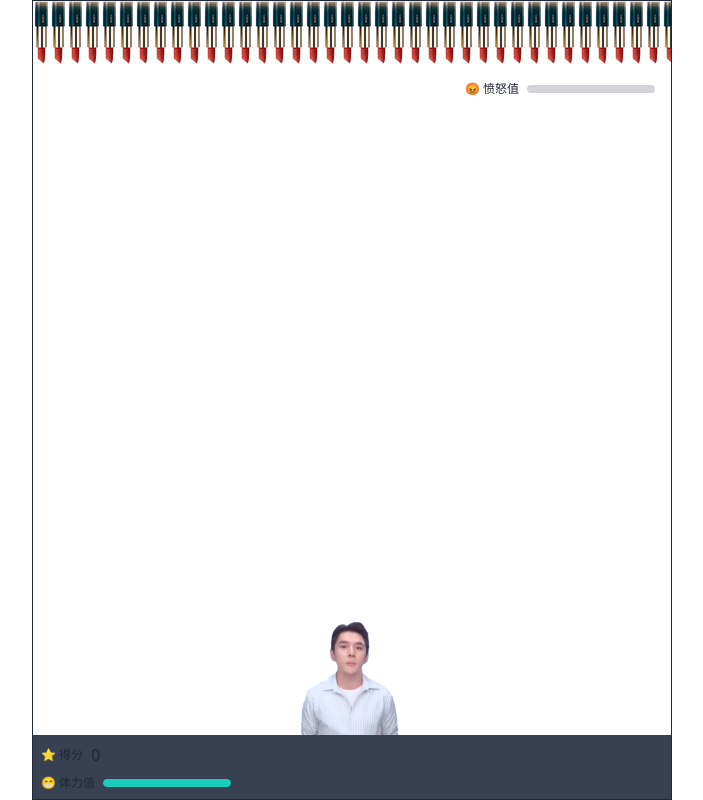
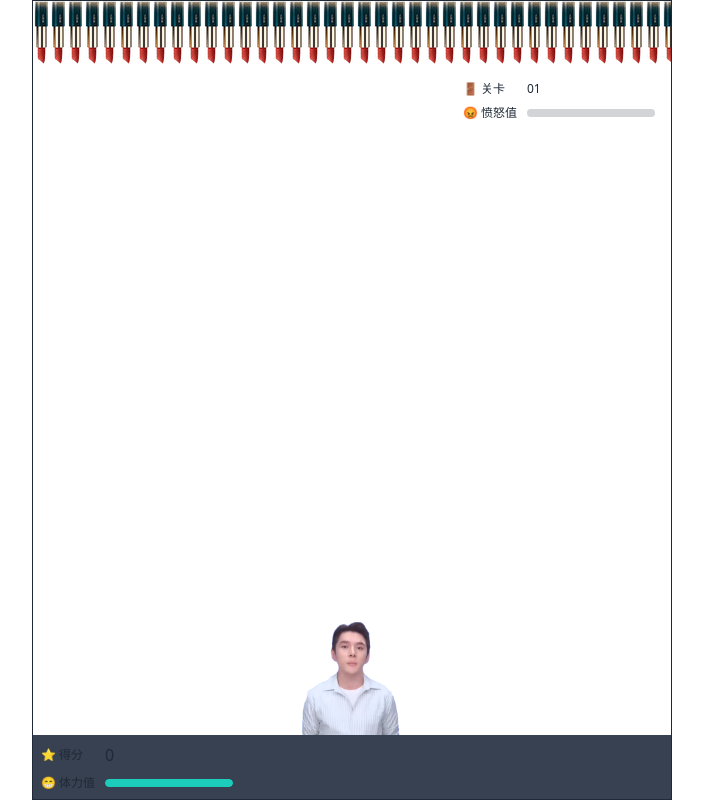
Before and after one commit to cs-magic/feather-v4, a Next.js app: page / in a window 1280 px wide. Both pictures are taken after a click on the button "立即开始". Shown: the whole page, without its empty margins (288-991 px from the left). Built offline with nearby package versions, Linux system fonts and the light colour scheme.

Commit message:
added stage

```diff
--- /dev/null
+++ b/src/app/game-main.tsx
@@ -0,0 +1,53 @@
+import { IGame } from "@/game/game-server"
+import { useElementSize } from "@mantine/hooks"
+import { LabelLine, ProgressLabelLine } from "@/app/progress"
+import { DEBUG_SHOW_POS, GAME_RAGE_MAX } from "@/config"
+import Image from "next/image"
+import FeatherImage from "../../public/image/feather.png"
+import CoinImage from "../../public/image/coin.png"
+import React from "react"
+
+export const GameMain = ({ game }: { game: IGame }) => {
+  const { ref, width, height } = useElementSize()
+
+  return (
+    <div className={"w-full grow relative"} ref={ref}>
+      <div className={"absolute right-4 top-4 flex flex-col gap-2 "}>
+        <LabelLine label={"🚪 关卡"}>
+          <span className={"text-xs"}>
+            {game.stage.toString().padStart(2, "0")}
+          </span>
+        </LabelLine>
+        <ProgressLabelLine
+          label={"😡 愤怒值"}
+          value={game.rage}
+          valueMax={GAME_RAGE_MAX}
+          className={"progress-error w-16"}
+        />
+      </div>
+
+      {game.objects.map((f, i) => (
+        <div
+          key={i}
+          className={"absolute -translate-x-1/2 -translate-y-1/2"}
+          style={{ top: height * f.y, left: width * f.x }}
+        >
+          {DEBUG_SHOW_POS && (
+            <span
+              className={"absolute right-0 top-0 bg-gray-800"}
+            >{`x:${f.x.toFixed(1)}, y:${f.y.toFixed(1)}`}</span>
+          )}
+          <Image
+            src={f.type === "feather" ? FeatherImage : CoinImage}
+            alt={"object"}
+            width={80}
+            height={30}
+            key={i}
+            className={"h-auto "}
+            sizes={"width:120px;"}
+          />
+        </div>
+      ))}
+    </div>
+  )
+}
--- a/src/app/page.tsx
+++ b/src/app/page.tsx
@@ -8,23 +8,13 @@ import { useEffect, useState } from "react"
 import { IGame } from "@/game/game-server"
 import useInterval from "@/hooks/interval"
 import { GameOver, GameWaiting } from "@/app/game-waiting"
-import Image from "next/image"
-
-import FeatherImage from "@/../public/image/feather.png"
-import CoinImage from "@/../public/image/coin.png"
-import {
-  CLIENT_FPS,
-  DEBUG_SHOW_POS,
-  GAME_RAGE_MAX,
-  PLAYER_DEFAULT_ID,
-} from "@/config"
-import { ProgressLabelLine } from "@/app/progress"
+import { CLIENT_FPS, PLAYER_DEFAULT_ID } from "@/config"
 import { client } from "@/game/game-client"
+import { GameMain } from "@/app/game-main"
 
 export default function Home() {
-  const { ref, width, height } = useElementSize()
-
   const [game, setGame] = useState<IGame>(client.data)
+  const { ref, width } = useElementSize()
 
   useInterval(() => {
     setGame(client.data)
@@ -57,8 +47,9 @@ export default function Home() {
       className={
         "w-full md:w-[640px] h-screen mx-auto border border-gray-800 flex flex-col"
       }
+      ref={ref}
     >
-      <div className={"w-full grow flex flex-col"} ref={ref}>
+      <div className={"w-full grow flex flex-col"}>
         {/*  上部的主界面*/}
 
         {/*  顶部的花西子笔，（基于笔的高度）固定高度 */}
@@ -68,41 +59,7 @@ export default function Home() {
         {game.state === "waiting" && <GameWaiting />}
         {game.state === "over" && <GameOver player={mainPlayer!} />}
 
-        {game.state === "playing" && (
-          <div className={"w-full grow relative"}>
-            <div className={"absolute right-4 top-4 flex gap-2 items-center"}>
-              <ProgressLabelLine
-                label={"😡 愤怒值"}
-                value={game.rage}
-                valueMax={GAME_RAGE_MAX}
-                className={"progress-error w-16"}
-              />
-            </div>
-
-            {game.objects.map((f, i) => (
-              <div
-                key={i}
-                className={"absolute -translate-x-1/2 -translate-y-1/2"}
-                style={{ top: height * f.y, left: width * f.x }}
-              >
-                {DEBUG_SHOW_POS && (
-                  <span
-                    className={"absolute right-0 top-0 bg-gray-800"}
-                  >{`x:${f.x.toFixed(1)}, y:${f.y.toFixed(1)}`}</span>
-                )}
-                <Image
-                  src={f.type === "feather" ? FeatherImage : CoinImage}
-                  alt={"object"}
-                  width={80}
-                  height={30}
-                  key={i}
-                  className={"h-auto "}
-                  sizes={"width:120px;"}
-                />
-              </div>
-            ))}
-          </div>
-        )}
+        {game.state === "playing" && <GameMain game={game} />}
       </div>
 
       {/*   底部的 人/状态栏 */}
--- a/src/app/progress.tsx
+++ b/src/app/progress.tsx
@@ -9,7 +9,7 @@ export const LabelLine = ({
 }: { label: string } & PropsWithChildren) => {
   return (
     <div className={"inline-flex gap-2 items-center"}>
-      <span className={"text-xs font-medium"}>{label} </span>
+      <span className={"text-xs font-medium w-14"}>{label} </span>
       {children}
     </div>
   )
--- a/src/config.ts
+++ b/src/config.ts
@@ -1,5 +1,5 @@
 export const PLAYER_LIFE_MAX = 100
-export const GAME_RAGE_MAX = 1
+export const GAME_RAGE_MAX = 5
 
 export const CLIENT_FPS = 50
 export const SERVER_FPS = 50
--- a/src/game/game-server.ts
+++ b/src/game/game-server.ts
@@ -6,12 +6,11 @@ import {
   GameObject,
   IObjectBase,
 } from "@/game/object"
-import { util } from "zod"
-import objectKeys = util.objectKeys
 
 export type GameState = "waiting" | "playing" | "paused" | "over"
 
 export interface IGame {
+  stage: number
   state: GameState
   tick: number
   rage: number
@@ -24,6 +23,7 @@ export class GameServer implements IGame {
   public addFeatherIntervalSeconds = 5
 
   // states
+  public stage = 1 // 关卡
   public state: GameState = "waiting"
   public tick = 0
   public rage = 0 // 游戏的血条由掉落的羽毛控制
@@ -32,15 +32,16 @@ export class GameServer implements IGame {
 
   // reset states
   private reset() {
+    // 玩家、关卡 都不要重置
     this.state = "waiting"
     this.tick = 0
     this.rage = 0
-    // this.players = [] // 玩家不要重置
     this.objects = []
   }
 
   public serialize(): IGame {
     return {
+      stage: this.stage,
       state: this.state,
       tick: this.tick,
       rage: this.rage,
```
